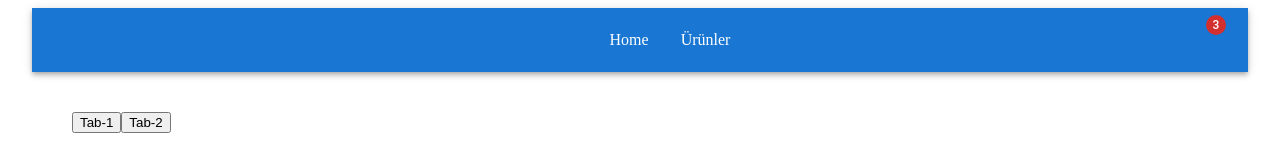
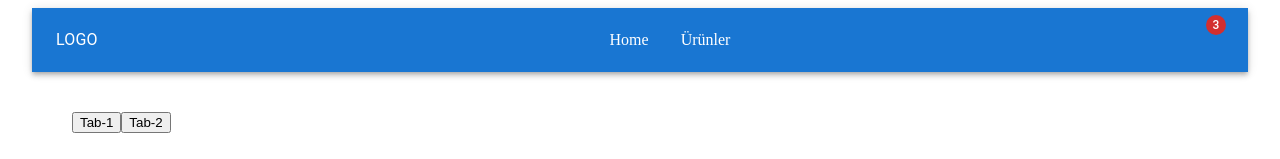
Before and after one commit to neominalsolutions/global-state-management, a React (Vite) app: page / in a window 1280 px wide. Shown: the top 159 px of the page. Built offline with nearby package versions, Linux system fonts and the light colour scheme; some icons are missing.

Commit message:
Son güncelleme

```diff
--- a/src/layouts/main/components/appbar.tsx
+++ b/src/layouts/main/components/appbar.tsx
@@ -1,5 +1,12 @@
 import ShoppingCartIcon from '@mui/icons-material/ShoppingCart';
-import { AppBar, Badge, Box, IconButton, Toolbar } from '@mui/material';
+import {
+	AppBar,
+	Badge,
+	Box,
+	IconButton,
+	Toolbar,
+	Typography,
+} from '@mui/material';
 import React from 'react';
 import { Link } from 'react-router';
 
@@ -10,7 +17,9 @@ export default function MyAppBar() {
 		<AppBar position="static">
 			<Toolbar sx={{ justifyContent: 'space-between' }}>
 				{/* Sol boşluk için boş bir kutu */}
-				<Box sx={{ width: 100 }} />
+				<Box sx={{ width: 100 }}>
+					<Typography>LOGO</Typography>
+				</Box>
 
 				{/* Ortalanmış menü linkleri */}
 				<Box sx={{ display: 'flex', gap: 4 }}>
```
